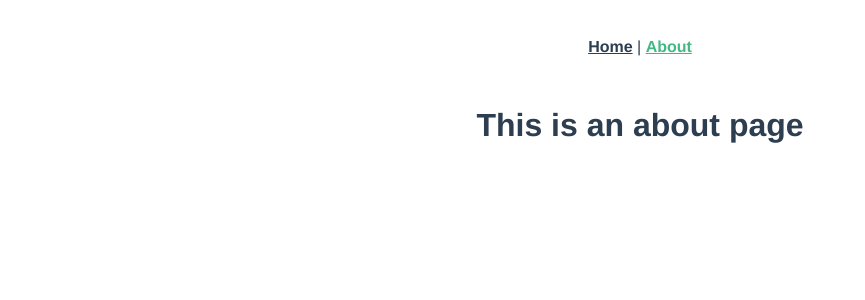
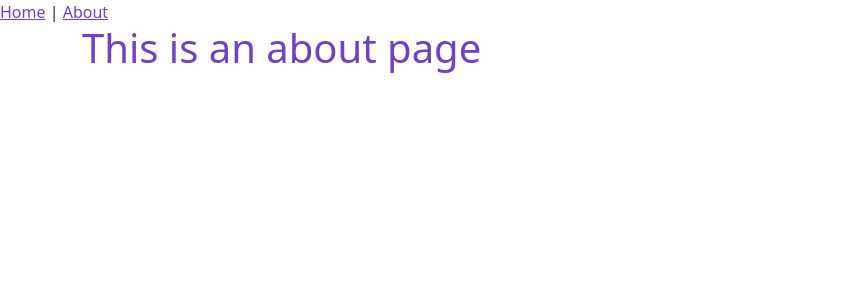
Before and after one commit to fengn/vue-shop, a Vue app: page /#/about in a window 1280 px wide. Shown: the top 300 px of the page, without its empty margins (0-865 px from the left). Built offline with nearby package versions, Linux system fonts and the light colour scheme.

Commit message:
codepen to app

```diff
--- a/src/App.vue
+++ b/src/App.vue
@@ -3,28 +3,43 @@
     <router-link to="/">Home</router-link> |
     <router-link to="/about">About</router-link>
   </div>
-  <router-view />
+  <div class="container">
+    <router-view />
+  </div>
 </template>
 
 <style lang="scss">
-#app {
-  font-family: Avenir, Helvetica, Arial, sans-serif;
-  -webkit-font-smoothing: antialiased;
-  -moz-osx-font-smoothing: grayscale;
-  text-align: center;
-  color: #2c3e50;
+$primary: #6f42c1;
+@import 'node_modules/bootstrap/scss/bootstrap';
+
+.dropdown-clip {
+  overflow: hidden;
 }
 
-#nav {
-  padding: 30px;
+.dropdown-enter-active,
+.dropdown-leave-active {
+  transition: all 0.5s ease-in-out;
+  transform: auto;
+}
 
-  a {
-    font-weight: bold;
-    color: #2c3e50;
+.dropdown-enter-from,
+.dropdown-leave-to {
+  opacity: 0;
+  transform: translateY(-300px);
+}
 
-    &.router-link-exact-active {
-      color: #42b983;
-    }
-  }
+.products-enter-active,
+.products-leave-active {
+  transition: all 0.5s ease-in-out;
+}
+
+.products-enter-from {
+  opacity: 0;
+  transform: translateX(300px);
+}
+
+.products-leave-to {
+  opacity: 0;
+  transform: translateX(-300px);
 }
 </style>
--- a/src/main.js
+++ b/src/main.js
@@ -1,7 +1,14 @@
-import { createApp } from "vue";
-import App from "./App.vue";
-import router from "./router";
+import { createApp } from 'vue'
+import App from './App.vue'
+import router from './router'
+
+import { library } from '@fortawesome/fontawesome-svg-core'
+import { FontAwesomeIcon } from '@fortawesome/vue-fontawesome'
+import { faShoppingCart } from '@fortawesome/free-solid-svg-icons'
+
+library.add(faShoppingCart)
 
 createApp(App)
   .use(router)
-  .mount("#app");
+  .component('fa', FontAwesomeIcon)
+  .mount('#app')
--- a/src/views/About.vue
+++ b/src/views/About.vue
@@ -1,5 +1,5 @@
 <template>
   <div class="about">
-    <h1>This is an about page</h1>
+    <h1 class="text-primary">This is an about page</h1>
   </div>
 </template>
--- a/src/views/Home.vue
+++ b/src/views/Home.vue
@@ -1,18 +1,10 @@
 <template>
-  <div class="home">
-    <img alt="Vue logo" src="../assets/logo.png" />
-    <HelloWorld msg="Welcome to Your Vue.js App" />
-  </div>
+  <div class="home"></div>
+  <h1 class="text-primary"><fa icon="shopping-cart" />shopping cart</h1>
 </template>
 
 <script>
-// @ is an alias to /src
-import HelloWorld from "@/components/HelloWorld.vue";
-
 export default {
-  name: "Home",
-  components: {
-    HelloWorld
-  }
-};
+  name: 'Home'
+}
 </script>
```
Also changed, not shown: src/assets/logo.png (deleted), 1 other file (tests, documents, lock files or other folders).
